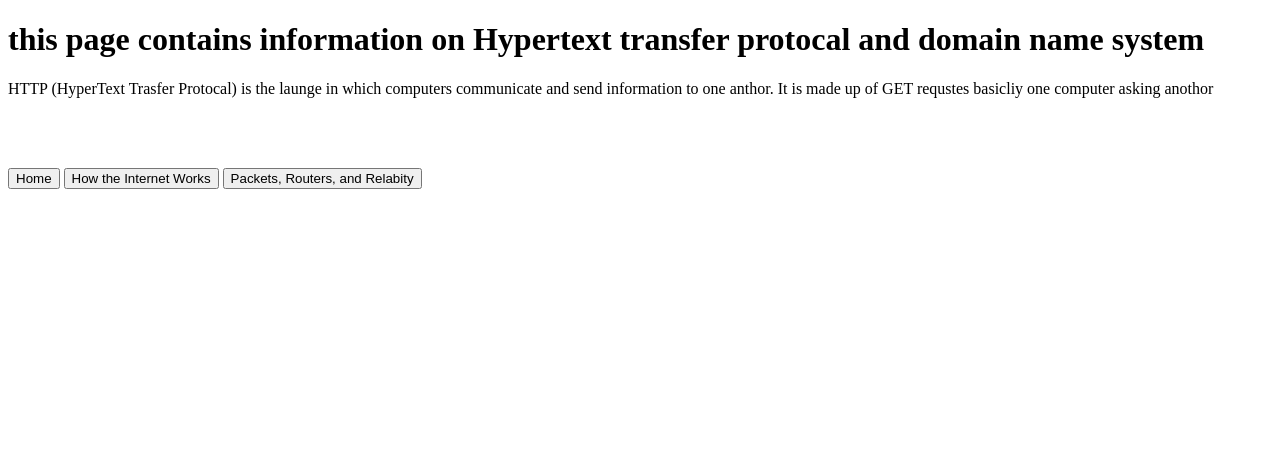
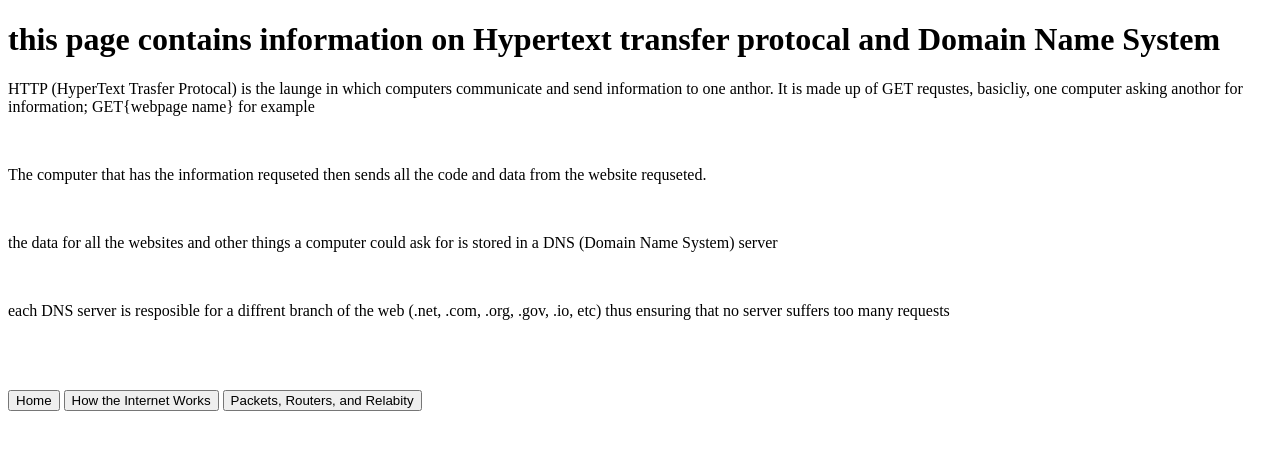
Before and after one commit to ToddTheMan/orphan-pancake, a plain HTML site: page Untitled 7.html in a window 1280 px wide. Drawn offline with Linux system fonts and the light colour scheme.

Commit message:
Update Untitled 7.html

```diff
--- a/Untitled 7.html
+++ b/Untitled 7.html
@@ -4,8 +4,14 @@
 <title>HTTP and DNS</title>
 </head>
 <body>
-<h1>this page contains information on Hypertext transfer protocal and domain name system</h1>
-<p>HTTP (HyperText Trasfer Protocal) is the launge in which computers communicate and send information to one anthor. It is made up of GET requstes basicliy one computer asking anothor </p>
+<h1>this page contains information on Hypertext transfer protocal and Domain Name System</h1>
+<p>HTTP (HyperText Trasfer Protocal) is the launge in which computers communicate and send information to one anthor. It is made up of GET requstes, basicliy, one computer asking anothor for information; GET{webpage name} for example</p>
+<br>
+<p>The computer that has the information requseted then sends all the code and data from the website requseted.</p>
+<br>
+<p>the data for all the websites and other things a computer could ask for is stored in a DNS (Domain Name System) server</p>
+<br>
+<p>each DNS server is resposible for a diffrent branch of the web (.net, .com, .org, .gov, .io, etc) thus ensuring that no server suffers too many requests</p>
 </body>
 <br><br><br>
 <a href = "https://toddtheman.github.io/orphan-pancake/index.html"><button>Home</button></a>
```
